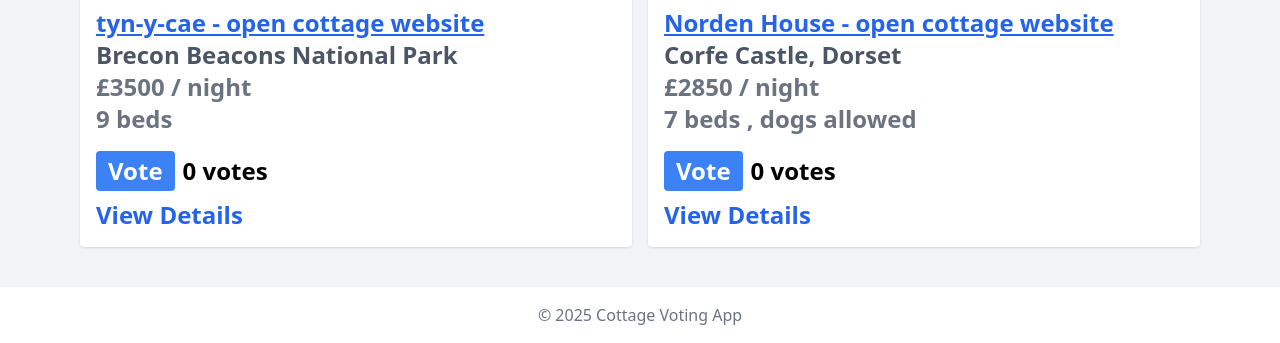
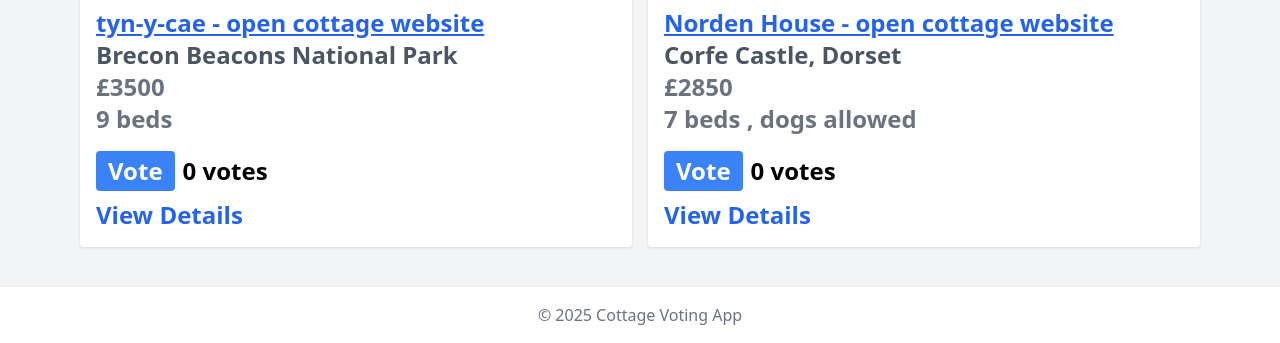
Before and after one commit to PeterSayer/CottageChooser, a Flask app: page /cottages in a window 1280 px wide. Shown: the part 2353-2696 px from the top of the page. Run offline with Flask 3, Linux system fonts and the light colour scheme; data comes from the database, SQL or seed files in the repository; some libraries are stand-ins or nearby versions.

Commit message:
Initial commit

```diff
--- a/templates/list.html
+++ b/templates/list.html
@@ -12,7 +12,7 @@
                 {{ c['name'] }} - open cottage website
               </a>
       <p class="text-gray-600">{{ c['location'] }}</p>
-      <p class="text-gray-500">{{ c['price'] }} / night</p>
+      <p class="text-gray-500">{{ c['price'] }}</p>
       <p class="text-gray-500">
         {{ c['beds'] }} bed{{ 's' if c['beds'] != 1 else '' }}
         {% if c['dogs_allowed'] %}, dogs allowed{% endif %}
```
